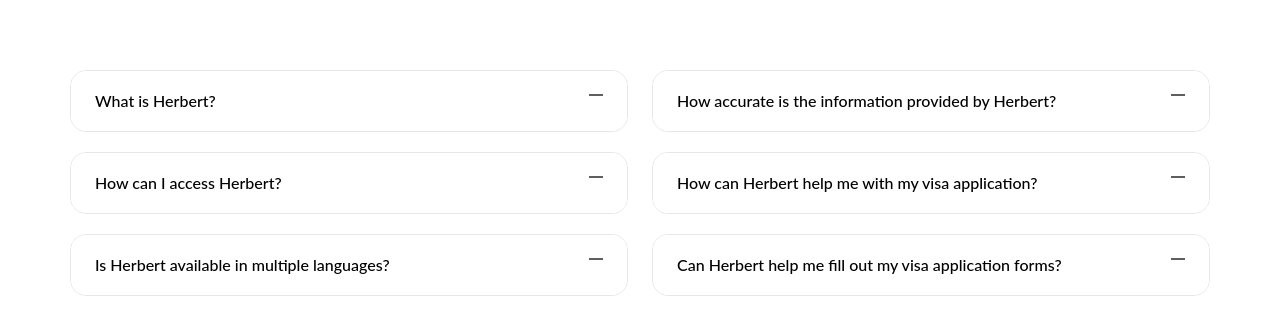
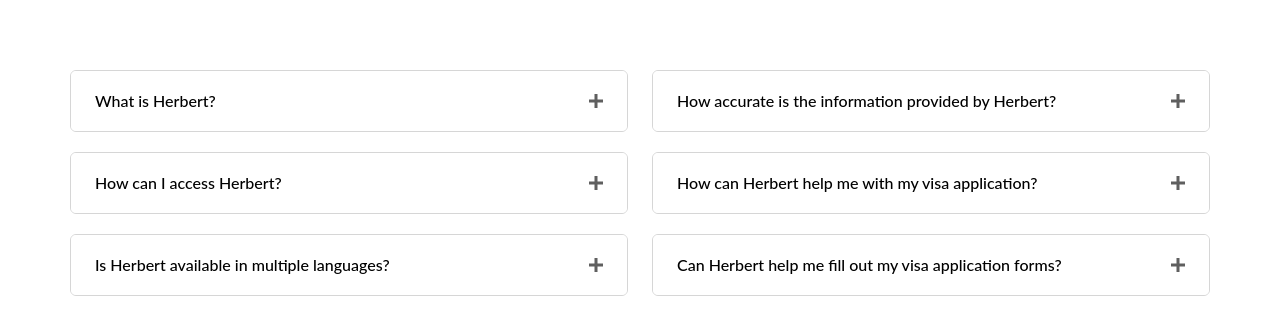
Before and after one commit to vikas-jakhar/herbert, a Next.js app: page / in a window 1280 px wide. Shown: the part 3871-4205 px from the top of the page. Built offline with nearby package versions, Linux system fonts and the light colour scheme.

Commit message:
accordion icon update

```diff
--- a/src/app/components/home/Faq.jsx
+++ b/src/app/components/home/Faq.jsx
@@ -24,7 +24,7 @@ const Faq = () => {
 
                                 return (
                                     <div key={computedIndex}
-                                        className={`${openIndex === computedIndex ? 'border-transparent' : 'border-gray'} w-full border-[0.5px] overflow-hidden rounded-2xl flex mx-auto max-w-[973px] mt-3 sm:mt-5 justify-center relative duration-300 ease-linear`}>
+                                        className={`${openIndex === computedIndex ? 'border-transparent' : 'border-gray'} w-full border border-lightGray overflow-hidden rounded-md flex mt-3 sm:mt-5 justify-center relative duration-300 ease-linear`}>
                                         <div className="accordion w-full">
                                             <div role="button"
                                                 className={`${openIndex === computedIndex ? 'bg-darkBlue' : 'bg-white'} duration-300 ease-linear accordion-header relative z-[1] flex items-center justify-between cursor-pointer py-[18px] px-6`}
@@ -34,8 +34,9 @@ const Faq = () => {
                                                 <div className="flex items-start sm:items-center gap-1.5">
                                                     <h3 className={`font-medium text-sm sm:text-base`}>{i.title}</h3>
                                                 </div>
-                                                <div className="w-[14px] h-[14px] relative">
-                                                    <span className='flex w-full h-0.5 bg-offGray'></span>
+                                                <div className="w-[14px] h-[14px] p-1.5 relative overflow-hidden">
+                                                    <span className='flex w-full h-[3px] bg-offGray absolute left-0 top-1/2 -translate-y-1/2'></span>
+                                                    <span className={`flex w-[3px] h-full bg-offGray absolute left-1/2 top-0 -translate-x-1/2 duration-300 ease-linear ${openIndex === computedIndex ? 'rotate-90 opacity-0' : ''}`}></span>
                                                 </div>
                                             </div>
                                             <div
--- a/tailwind.config.js
+++ b/tailwind.config.js
@@ -37,6 +37,7 @@ module.exports = {
         offGray: "#5F5F5F",
         offWhite: "#FFF8F2",
         offBlack: "#010101",
+        lightGray: "#D6D6D6",
       },
       dropShadow: {
         'blue-sm': "1px 1px 0px blue",
```
